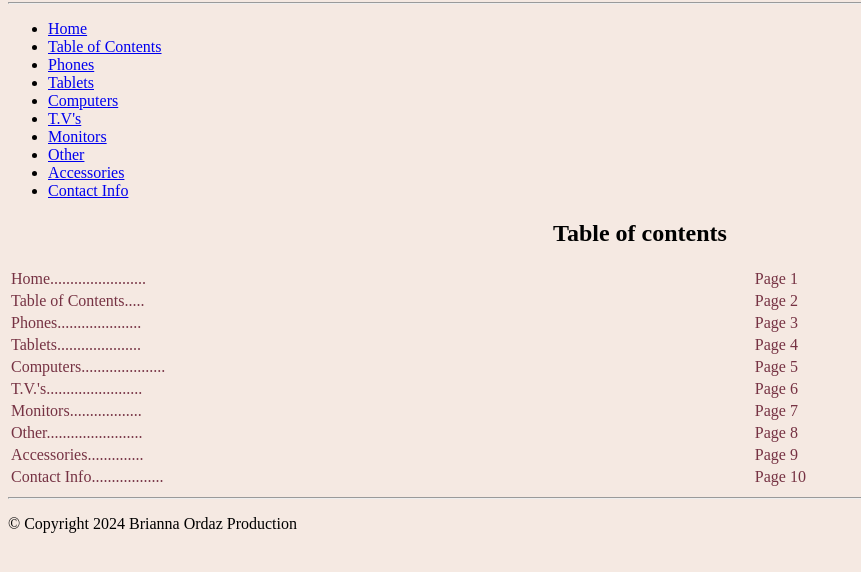
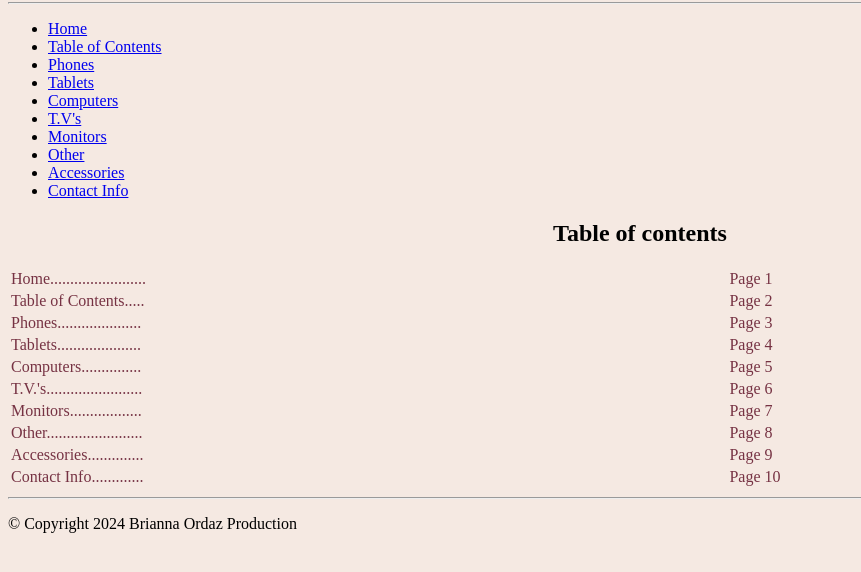
Before and after one commit to briannaordaz/briannaordaz.github, a plain HTML site: page table.html in a window 1280 px wide. Shown: the part 78-650 px from the top of the page, without its empty margins (0-861 px from the left). Drawn offline with Linux system fonts and the light colour scheme.

Commit message:
fixed table

```diff
--- a/table.html
+++ b/table.html
@@ -51,8 +51,9 @@
                     <tr>
                         <td>Tablets.....................</td>
                         <td>Page 4</td>
+                    </tr>
                     <tr>
-                            <td>Computers.....................</td>
+                        <td>Computers...............</td>
                         <td>Page 5</td>
                     </tr>
                     <tr>
@@ -72,9 +73,8 @@
                         <td>Page 9</td>
                     </tr>
                     <tr>
-                            <td>Contact Info..................</td>
+                        <td>Contact Info.............</td>
                         <td>Page 10</td>
-                        </tr>
                     </tr>
                 </tbody>
             </table>
```
Lines whose indentation alone changed are shown as unchanged.
